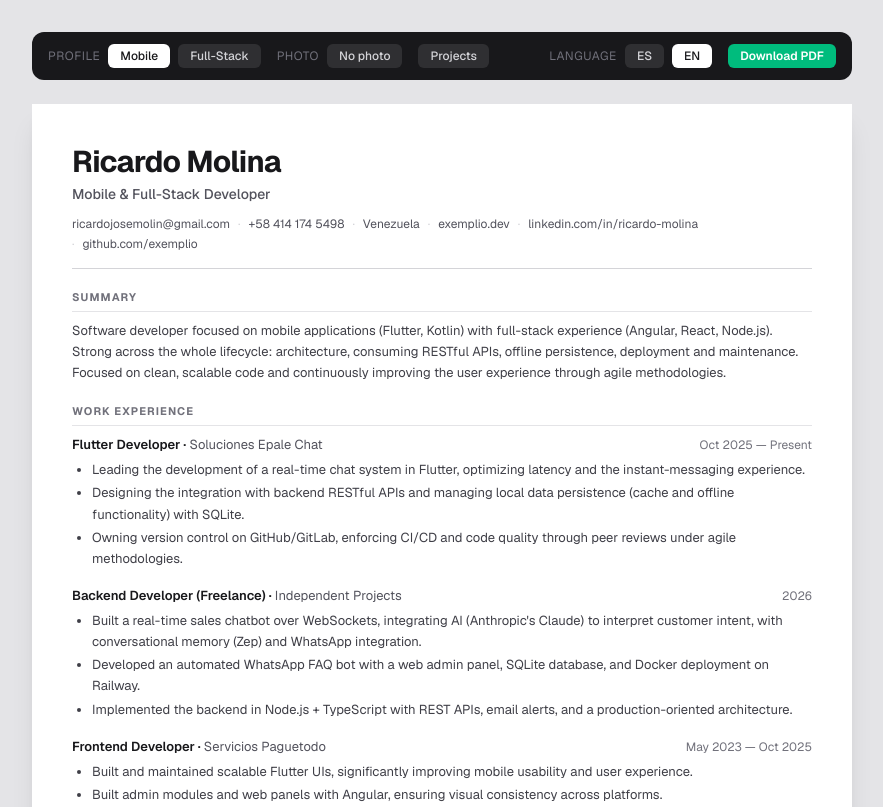
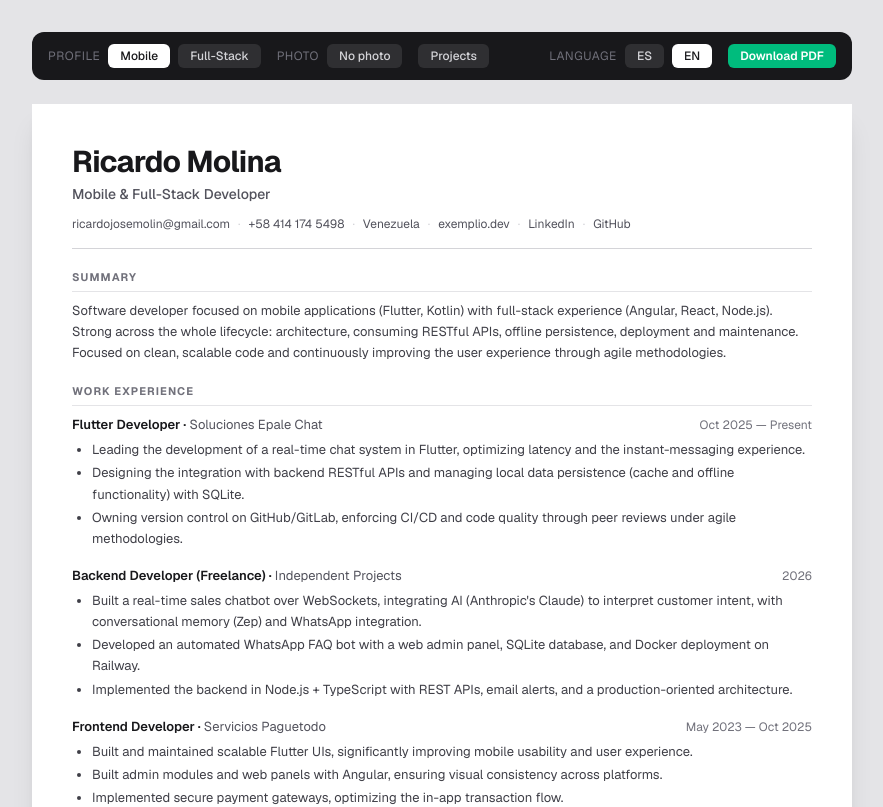
Before and after one commit to exemplio/portfolio-ricardo, a Next.js app: page /cv in a window 1280 px wide. Shown: the top 807 px of the page, without its empty margins (198-1081 px from the left). Built offline with nearby package versions, Linux system fonts and the light colour scheme.

Commit message:
Remove unused URL stripping function and update LinkedIn/GitHub link display on CV page

```diff
--- a/src/app/cv/page.tsx
+++ b/src/app/cv/page.tsx
@@ -12,12 +12,6 @@ import {
   cvLanguages,
   type CvVariant,
 } from "@/lib/cv";
-
-const stripUrl = (url: string) =>
-  url
-    .replace(/^https?:\/\//, "")
-    .replace(/^www\./, "")
-    .replace(/\/$/, "");
 
 export default function CvPage() {
   const { t, locale, setLocale } = useI18n();
@@ -127,8 +121,8 @@ export default function CvPage() {
                 { text: profile.phone },
                 { text: profile.location },
                 { text: profile.website, href: `https://${profile.website}` },
-                { text: stripUrl(profile.linkedin), href: profile.linkedin },
-                { text: stripUrl(profile.github), href: profile.github },
+                { text: "LinkedIn", href: profile.linkedin },
+                { text: "GitHub", href: profile.github },
               ].map((c, i) => (
                 <span key={i} className="flex items-center gap-x-2">
                   {i > 0 && <span className="text-zinc-300">·</span>}
```
Also changed, not shown: public/ricardo.jpg (renamed from public/ricardo.jpeg).
